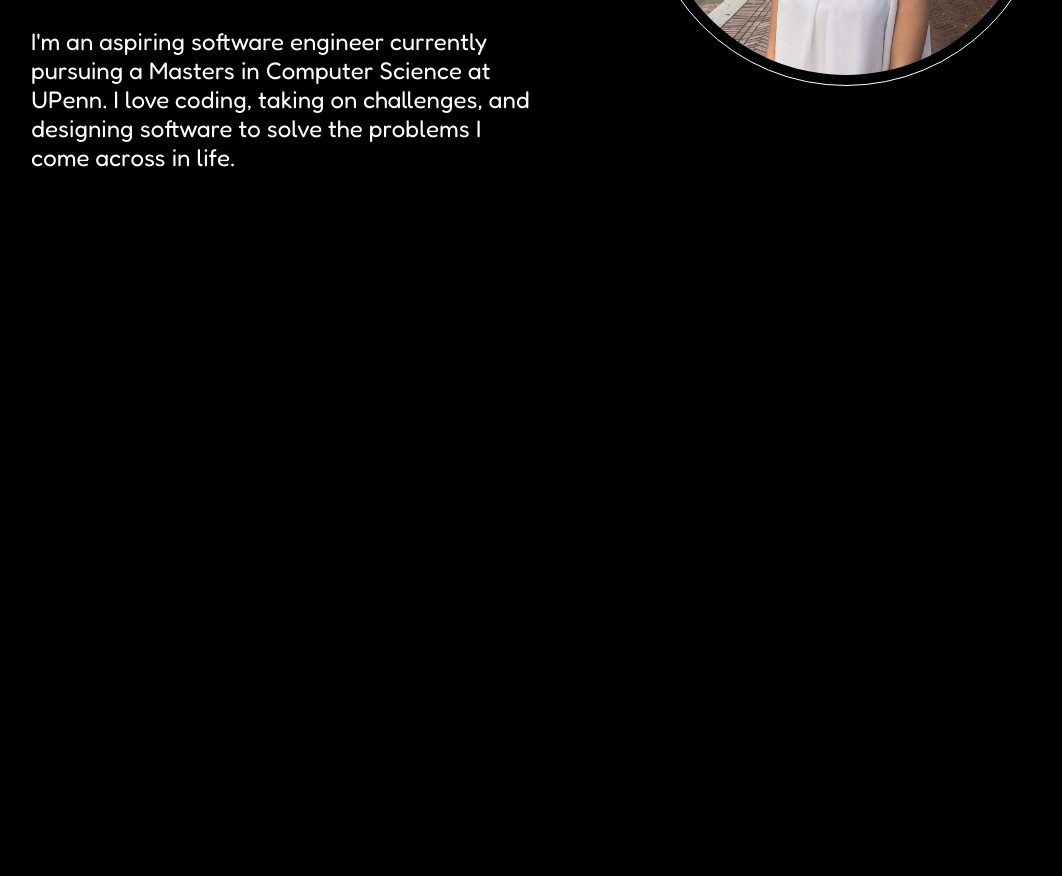
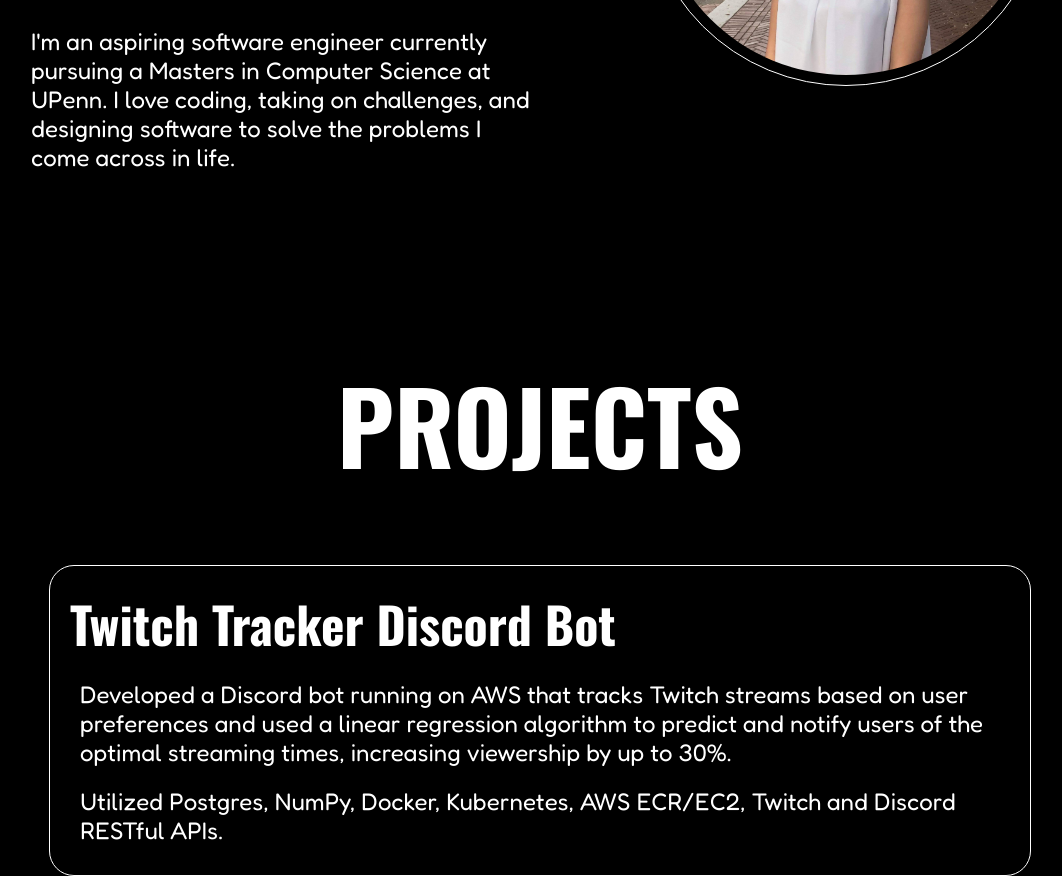
Before and after one commit to carateoong/CSPersonalWebsite, a plain HTML site: page index.html in a window 1280 px wide. Shown: the part 517-1393 px from the top of the page, without its empty margins (100-1162 px from the left). Before the commit the page ends 800 px from the top, so only its background shows below. Drawn offline with nearby package versions, Linux system fonts and the light colour scheme.

Commit message:
started projects section

```diff
--- a/index.html
+++ b/index.html
@@ -26,8 +26,24 @@
 
         <img class="title-pfp animation" src="linkedinPFPSquare.jpg" alt="Cara Profile Picture">
 
+    </div>
 
-
+    <div class="projects-container">
+        <h1 class="text headers projects-header">
+            PROJECTS
+        </h1>
+        <div class="project-item-container">
+            <h3 class="text headers project-title">
+                Twitch Tracker Discord Bot
+            </h3>
+            <p class="text body-text project-body">
+                Developed a Discord bot running on AWS that tracks Twitch streams based on user preferences and used a linear regression algorithm
+                to predict and notify users of the optimal streaming times, increasing viewership by up to 30%.
+            </p>
+            <p class="text body-text project-body">
+                Utilized Postgres, NumPy, Docker, Kubernetes, AWS ECR/EC2, Twitch and Discord RESTful APIs.
+            </p>
+        </div>
 
     </div>
 </body>
--- a/stylesheet.css
+++ b/stylesheet.css
@@ -61,3 +61,31 @@ body {
     padding: 10px;
     border: solid white 1px;
 }
+
+.projects-container {
+    display: flex;
+    flex-direction: column;
+    justify-content: center;
+    align-items: center;
+}
+
+.projects-header {
+    font-size: clamp(100px, 10vh, 150px);
+}
+
+.project-item-container {
+    border-radius: 25px;
+    padding: 10px;
+    border: solid white 1px;
+    width: 75%;
+}
+
+.project-title {
+    font-size: clamp(30px, 10vh, 50px);
+    margin: 10px;
+}
+
+.project-body {
+    font-size: clamp(20px, 3vh, 25px);
+    margin: 20px;
+}
```
